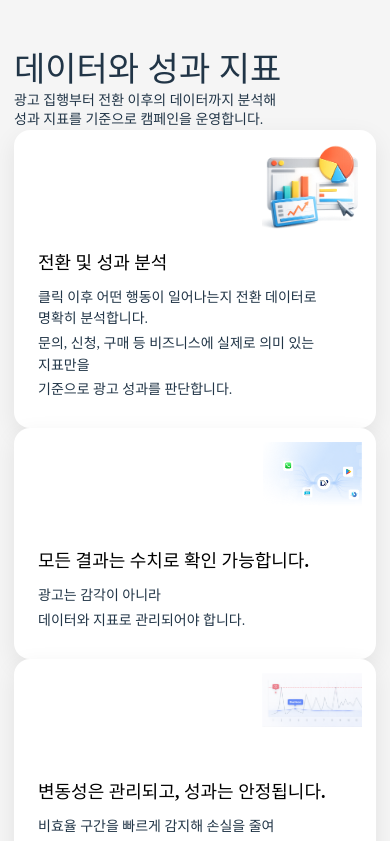
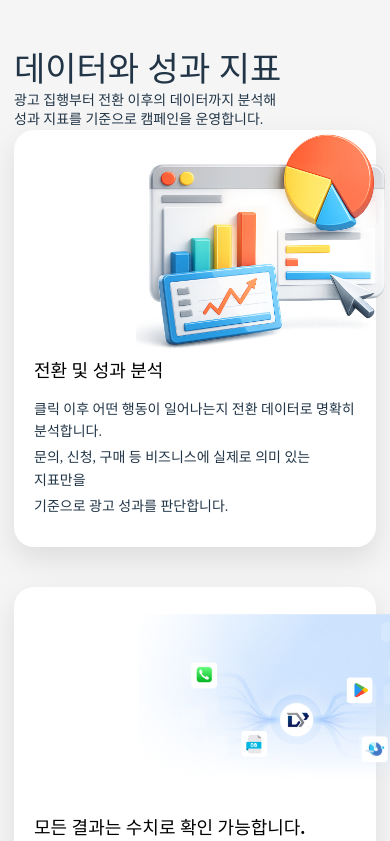
Before and after one commit to hsy1410-dev/daeyeon, a React (Vite) app: page / in a window 390 px wide. Shown: the part 4600-5441 px from the top of the page. Built offline with nearby package versions, Linux system fonts and the light colour scheme.

Commit message:
Update App.css

```diff
--- a/src/App.css
+++ b/src/App.css
@@ -853,60 +853,70 @@ button:hover {
 }
 
 
-/* =========================
 .metricWrap {
   display: flex;
   flex-direction: column;
-  gap: 20px;
+  gap: 40px;
 }
 
 /* 카드 */
 .metricCard {
   position: relative;
-  padding: 28px 24px 24px;
+  padding: 40px 40px 36px;
   background: #fff;
-  border-radius: 16px;
-  box-shadow: 0 8px 24px rgba(0,0,0,0.08);
-  overflow: hidden;
+  border-radius: 20px;
+  box-shadow: 0 12px 30px rgba(0,0,0,0.1);
+  overflow: visible; /* 🔥 큰 이미지 허용 */
 }
 
-/* 🔥 이미지: 우측 상단 크게 */
+/* 🔥 이미지: 우측 상단, 매우 크게 */
 .metricImg {
   position: absolute;
-  top: 18px;
-  right: 18px;
+  top: -40px;
+  right: -40px;
 
-  width: 140px;          /* 크게 */
-  height: auto;
+  width: 600px;
+  height: 600px;
+
   object-fit: contain;
+  pointer-events: none;
 }
 
 /* 텍스트는 이미지 아래 + 왼쪽부터 */
 .metricText {
-  margin-top: 120px;     /* 이미지 아래로 밀기 */
+  margin-top: 420px;  /* 🔥 이미지 높이에 맞춰 충분히 내려줌 */
+  max-width: 720px;   /* 가독성용 (선택) */
 }
 
 .metricText h2 {
-  font-size: 22px;
-  margin-bottom: 10px;
+  font-size: 26px;
+  margin-bottom: 14px;
 }
 
 .metricText p {
-  font-size: 15px;
-  line-height: 1.55;
-  margin: 3px 0;
+  font-size: 16px;
+  line-height: 1.6;
+  margin: 4px 0;
 }
 
-/* ✅ 모바일 반응형 */
+/* =========================
+   ✅ 모바일 대응 (필수)
+========================= */
 @media (max-width: 768px) {
+  .metricCard {
+    padding: 28px 20px 24px;
+  }
+
   .metricImg {
-    width: 100px;
-    top: 14px;
-    right: 14px;
+    width: 320px;
+    height: 320px;
+
+    top: -20px;
+    right: -20px;
   }
 
   .metricText {
-    margin-top: 92px;
+    margin-top: 240px;
   }
 
   .metricText h2 {
@@ -917,3 +927,15 @@ button:hover {
     font-size: 14px;
   }
 }
+
+/* 초소형 모바일 */
+@media (max-width: 420px) {
+  .metricImg {
+    width: 260px;
+    height: 260px;
+  }
+
+  .metricText {
+    margin-top: 200px;
+  }
+}
```
